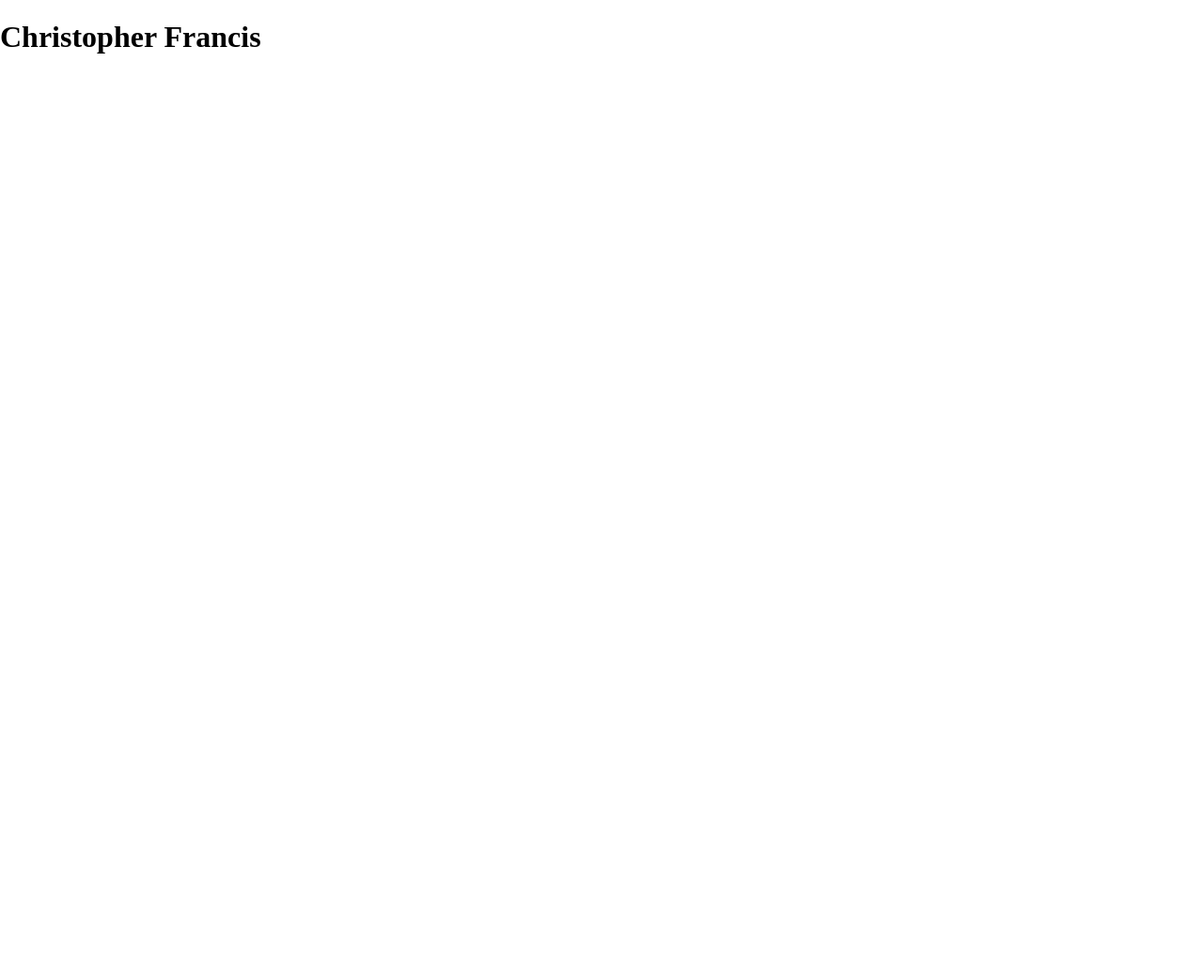
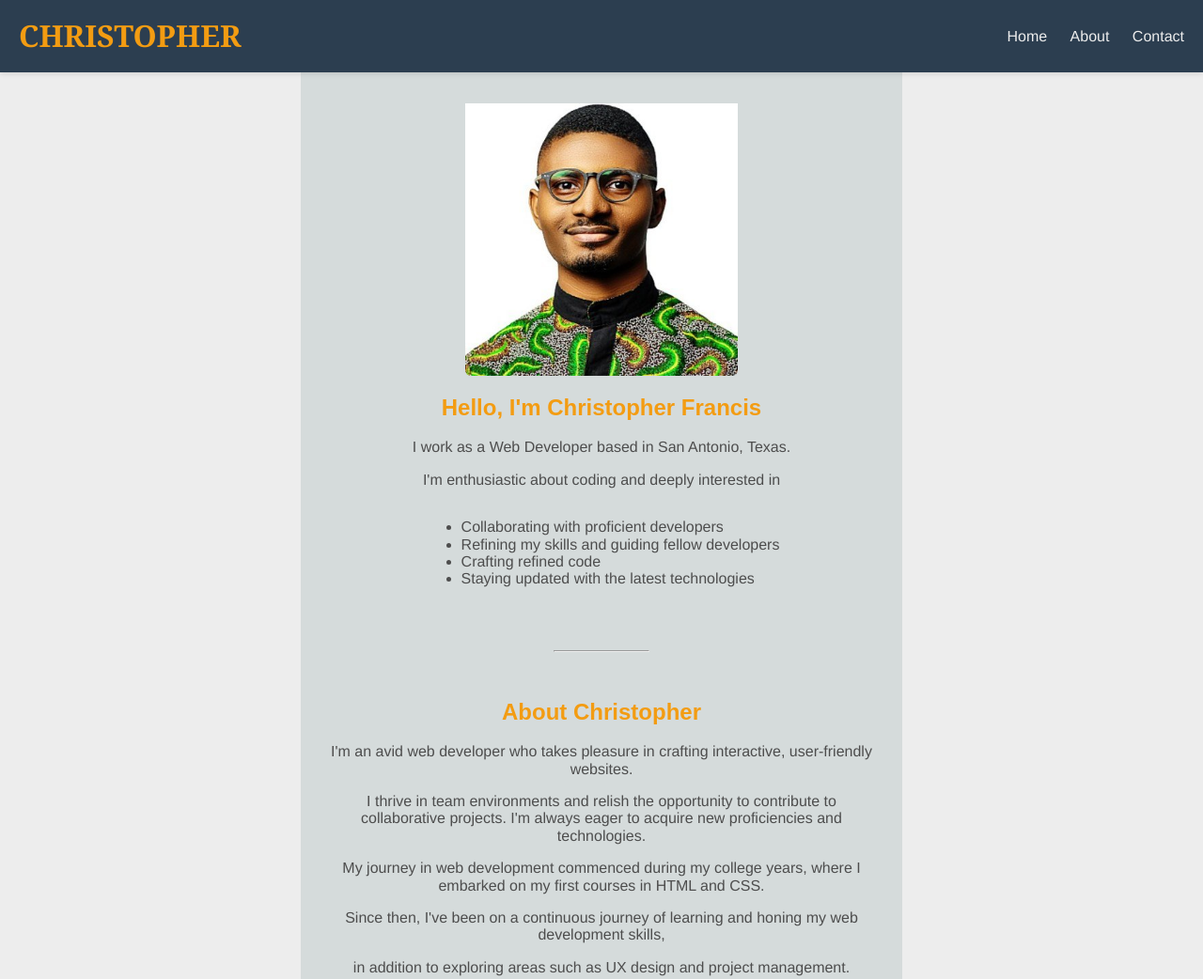
Before and after one commit to chrisf71/portfolio, a plain HTML site: page index.html in a window 1280 px wide. Shown: the top 1042 px of the page at 94% size. Before the commit the page ends 800 px from the top, so only its background shows below. Drawn offline with nearby package versions, Linux system fonts and the light colour scheme.

Commit message:
styled html page

```diff
--- a/index.html
+++ b/index.html
@@ -1,6 +1,7 @@
 <!DOCTYPE html>
 <html lang="en">
 <head>
+
   <meta charset="UTF-8">
   <meta http-equiv="X-UA-Compatible" content="IE=edge">
   <meta name="viewport" content="width=device-width, initial-scale=1.0">
@@ -10,6 +11,72 @@
 </head>
 
 <body>
-    <h1>Christopher Francis</h1>
+ <!-- Header section with navigation and name -->
+ <header>
+  <h1>Christopher</h1>
+  <nav>
+    <!-- Unordered list of navigation items -->
+    <ul>
+      <li><a href="#">Home</a></li>
+      <li><a href="#about">About</a></li>
+      <li><a href="#contact">Contact</a></li>
+    </ul>
+  </nav>
+</header>
+
+<!-- Main section -->
+ <main>
+   <article>
+     <div class="wrapper">
+       <!-- Image profile-->
+       <img src="./images/profile.jpg"
+           alt="myprofile" class="center">
+     <h2>Hello, I'm Christopher Francis</h2>
+     <p>I work as a Web Developer based in San Antonio, Texas.</p>
+     <p>I'm enthusiastic about coding and deeply interested in</p>
+      <ul>
+        <li>Collaborating with proficient developers</li>
+        <li>Refining my skills and guiding fellow developers</li>
+        <li>Crafting refined code</li>
+        <li>Staying updated with the latest technologies</li>
+      </ul>
+     </div>
+   </article>
+<hr>
+<!--About me section -->
+   <article id="about">
+     <div class="wrapper">
+     <h2>About Christopher</h2>
+     <p>I'm an avid web developer who takes pleasure in crafting interactive, user-friendly websites.</p>
+        <p>I thrive in team environments and relish the opportunity to contribute to collaborative projects. I'm always eager to acquire new proficiencies and technologies.</p>
+        <p>My journey in web development commenced during my college years, where I embarked on my first courses in HTML and CSS. </p>
+        <p>Since then, I've been on a continuous journey of learning and honing my web development skills, </p>
+        <p>in addition to exploring areas such as UX design and project management.</p>
+        <p>When I'm not engrossed in web development, you can find me hiking or strumming on my guitar.</p>
+     </div>
+   </article>
+<hr>
+<!-- Contact section with links to LinkedIn, GitHub, and email -->
+   <article id="contact">
+     <div class="wrapper">
+       <h2>Contact Christopher</h2>
+       <p>I'd be delighted to connect with you! Please don't hesitate to get in touch or connect with me through:</p>
+       <ol>
+         <li><a href="https://www.linkedin.com/in/christopher-francis/" target="_blank">LinkedIn</a></li>
+         <li><a href="https://github.com/christopher442/" target="_blank">Github</a></li>
+         <li><a href="mailto:christopher442@hotmail.com">Email</a></li>
+       </ol>
+     </div>
+   </article>
+ </main>
+ <!--End of main-->
+
+   <!-- Footer section with copyright information -->
+
+ <footer>
+   <p>&copy; Christopher Francis</p>
+ </footer>
+ <!--End of footer-->
 </body>
+
 </html>
--- a/style.css
+++ b/style.css
@@ -0,0 +1,140 @@
+/* box-sizing should be same as actual value */
+* {
+    box-sizing: border-box;
+}
+
+html {
+    height: 100%;
+    width: 100%;
+}
+
+/* Global styles for body */
+body {
+    font-family: 'Helvetica', sans-serif;
+    background-color: #EDEDED;
+    color: #4D4D4D;
+    margin: 0;
+    padding: 0;
+}
+
+/*** Styling Header ***/
+header {
+    background-color: #2C3E50;
+    box-shadow: 0px 2px 5px rgba(0, 0, 0, 0.1);
+    padding: 20px;
+    position: fixed;
+    top: 0;
+    left: 0;
+    width: 100%;
+    z-index: 1;
+}
+
+header h1 {
+    font-family: 'Georgia', serif;
+    text-transform: uppercase;
+    display: inline;
+    color: #F39C12;
+}
+
+/*** styling navigation in header ***/
+nav {
+    display: inline;
+    padding-top: 10px;
+    float: right;
+}
+
+nav ul {
+    list-style: none;
+    margin: 0;
+    padding: 0;
+}
+
+nav ul li {
+    display: inline-block;
+    margin-right: 20px;
+}
+
+nav ul li:last-child {
+    margin-right: 0;
+}
+
+nav ul li a {
+    color: #EDEDED;
+    text-decoration: none;
+}
+
+nav ul li a:hover {
+    color: #16A085;
+}
+
+/* page content main */
+main {
+    margin: 70px auto;
+    width: 50%;
+    background-color: #D5DBDB;
+    text-align: center;
+    padding: 20px;
+}
+
+main img {
+    border-radius: 6px;
+    padding-top: 20px;
+}
+
+article h2 {
+    font-family: 'Arial', sans-serif;
+    color: #F39C12;
+}
+
+/*** styles for ordered and unordered list ***/
+ul, ol {
+    display: inline-block;
+    text-align: left;
+}
+
+/*** horizontal line styling ***/
+hr {
+    margin-top: 50px;
+    margin-bottom: 50px;
+    width: 100px;
+    background-color: #4D4D4D;
+}
+
+/*** centering div elements ***/
+.wrapper {
+    margin-right: auto;
+    margin-left:  auto;
+    max-width: 960px;
+    padding-right: 10px;
+    padding-left:  10px;
+}
+
+/** centering image **/
+.center {
+    display: block;
+    margin-left: auto;
+    margin-right: auto;
+    width: 50%;
+}
+
+/*** Styling ordered links ***/
+ol li a {
+    color: #2C3E50;
+    text-decoration: none;
+}
+
+ol li a:hover {
+    color: #16A085;
+}
+
+/*** Styling footer ***/
+footer {
+    background-color: #16A085;
+    color: #fff;
+    padding: 20px;
+    text-align: center;
+}
+
+footer p {
+    margin: 0;
+}
```
Also changed, not shown: images/profile.jpg (added).
